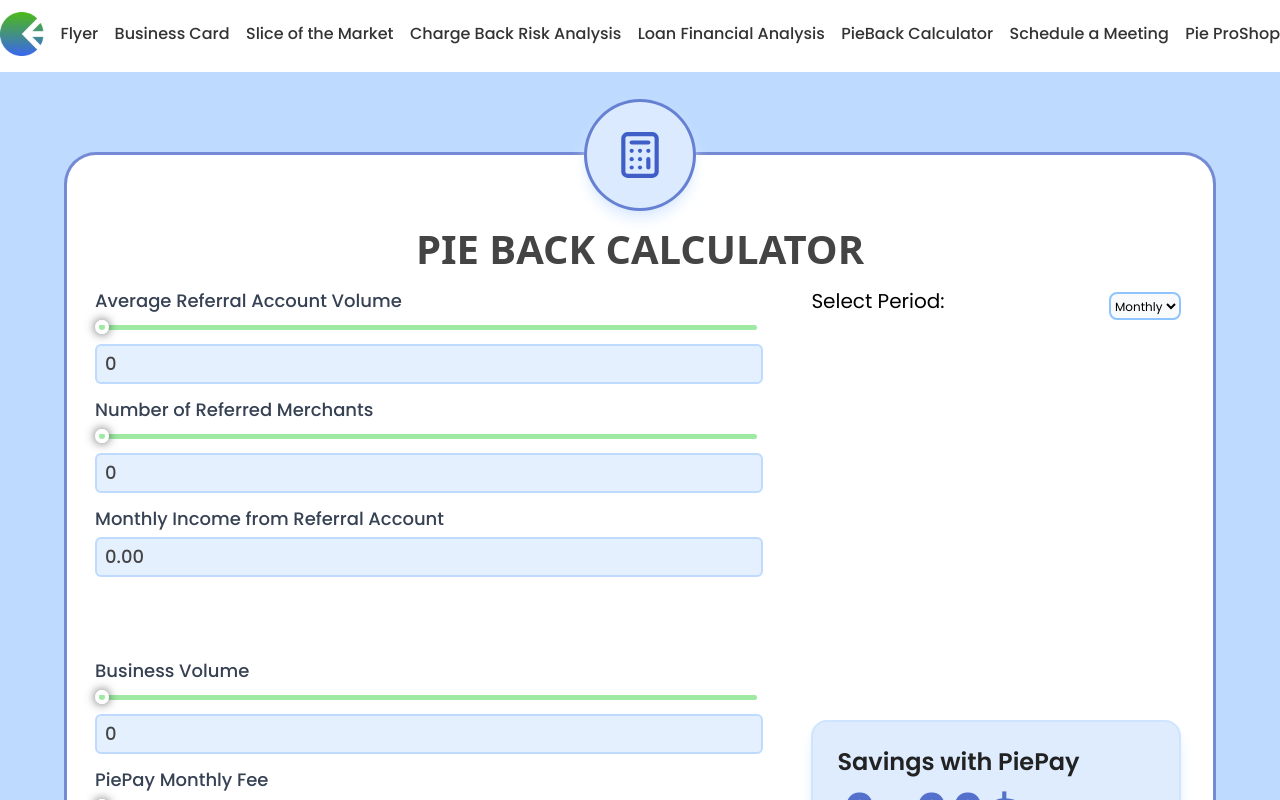
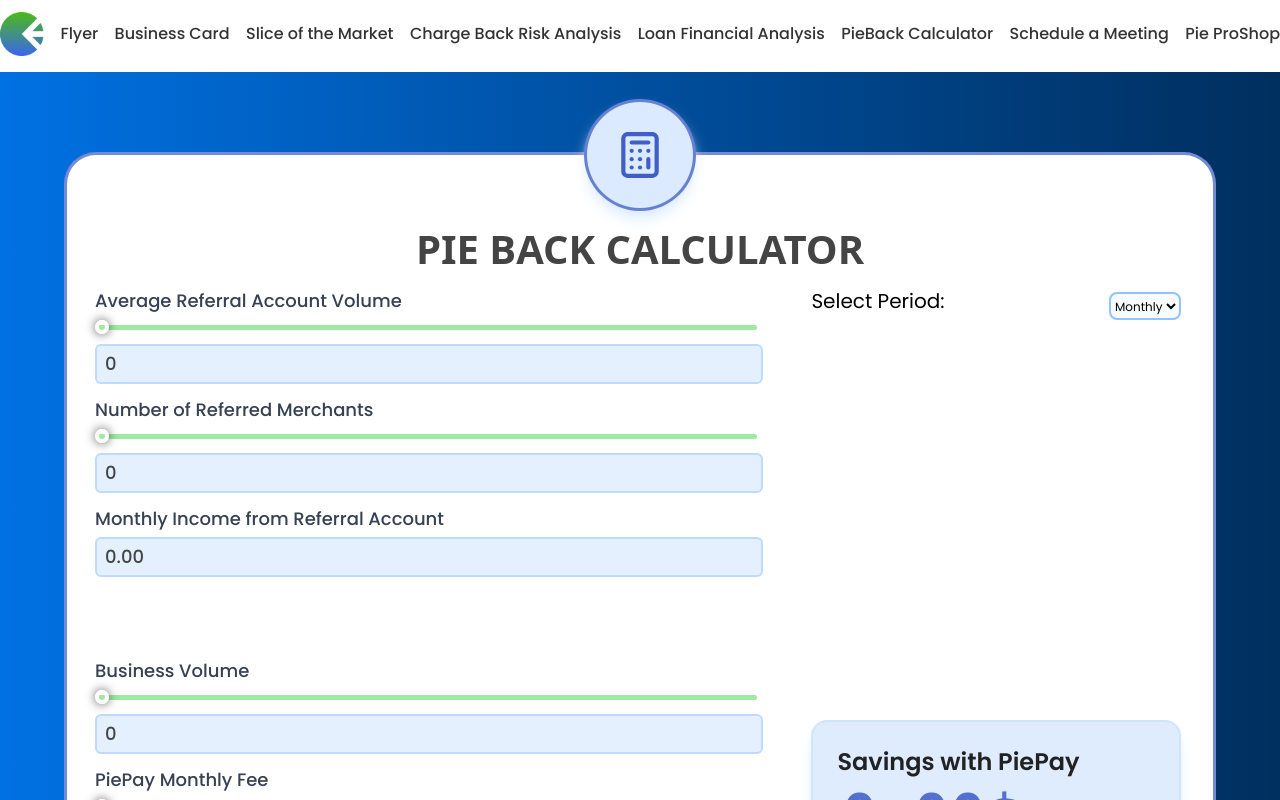
Before and after one commit to mubashirmi/getpietabsfrontend, a React (Vite) app: page /piebackcalculator in a window 1280 px wide. Shown: the top 800 px of the page. Built offline with nearby package versions, Linux system fonts and the light colour scheme.

Commit message:
calculator bg chnged

```diff
--- a/src/pages/PiebackTabCalculator.jsx
+++ b/src/pages/PiebackTabCalculator.jsx
@@ -131,7 +131,7 @@
 
 
     return (
-        <div className="min-h-[100vh] bg-blue-200 w-full flex flex-col justify-center items-center pt-20 pb-10">
+        <div className="min-h-[100vh] bg-gradient-to-r from-[#0071E3] to-[#002F5F] w-full flex flex-col justify-center items-center pt-20 pb-10">
             <div className="w-6xl bg-white rounded-4xl border-[3px] border-blue-800/60 px-4 pt-16 pb-10 relative" ref={calculatorRef}>
                 <div className='absolute top-0 bg-blue-100 text-blue-800/80 translate-y-[-50%] left-[50%] translate-x-[-50%] w-[7rem] h-[7rem] flex justify-center items-center rounded-full border-[3px] border-blue-800/60 shadow-lg shadow-blue-100'>
                     <LuCalculator size={50} />
```
